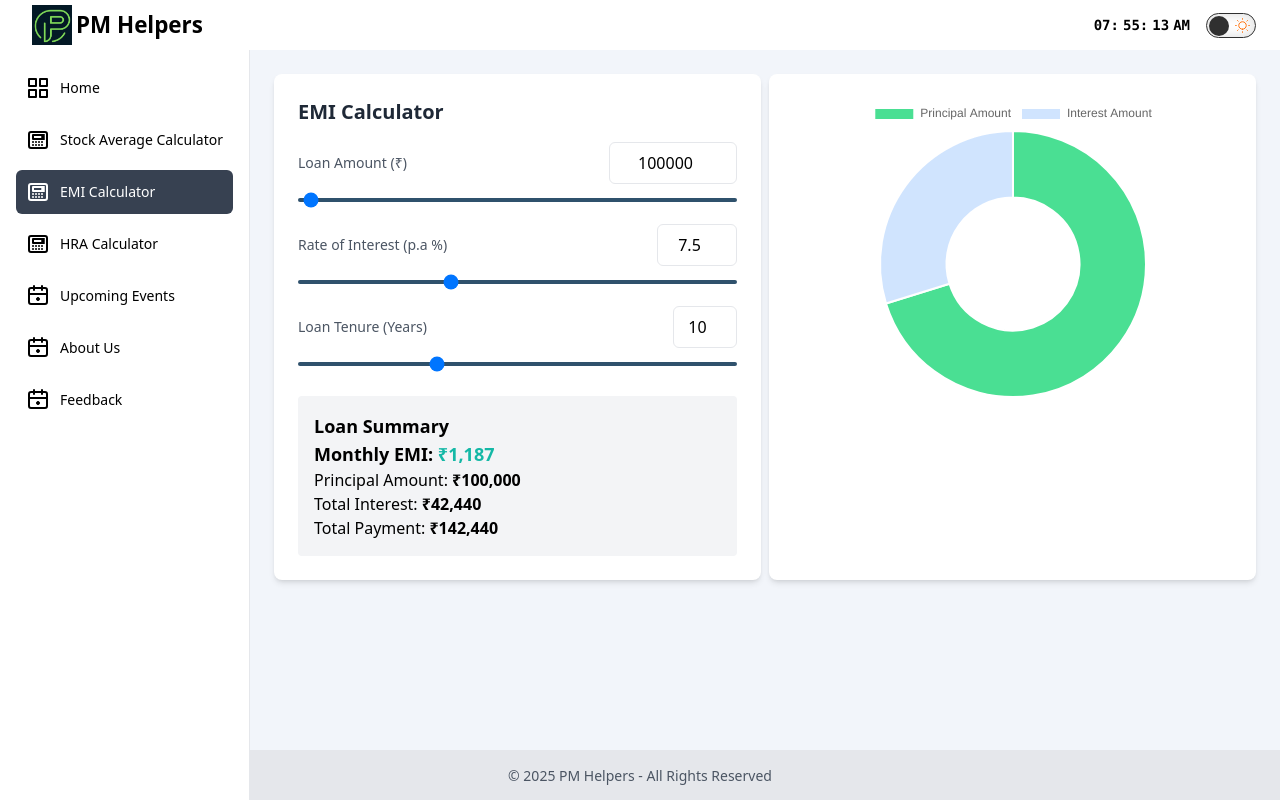
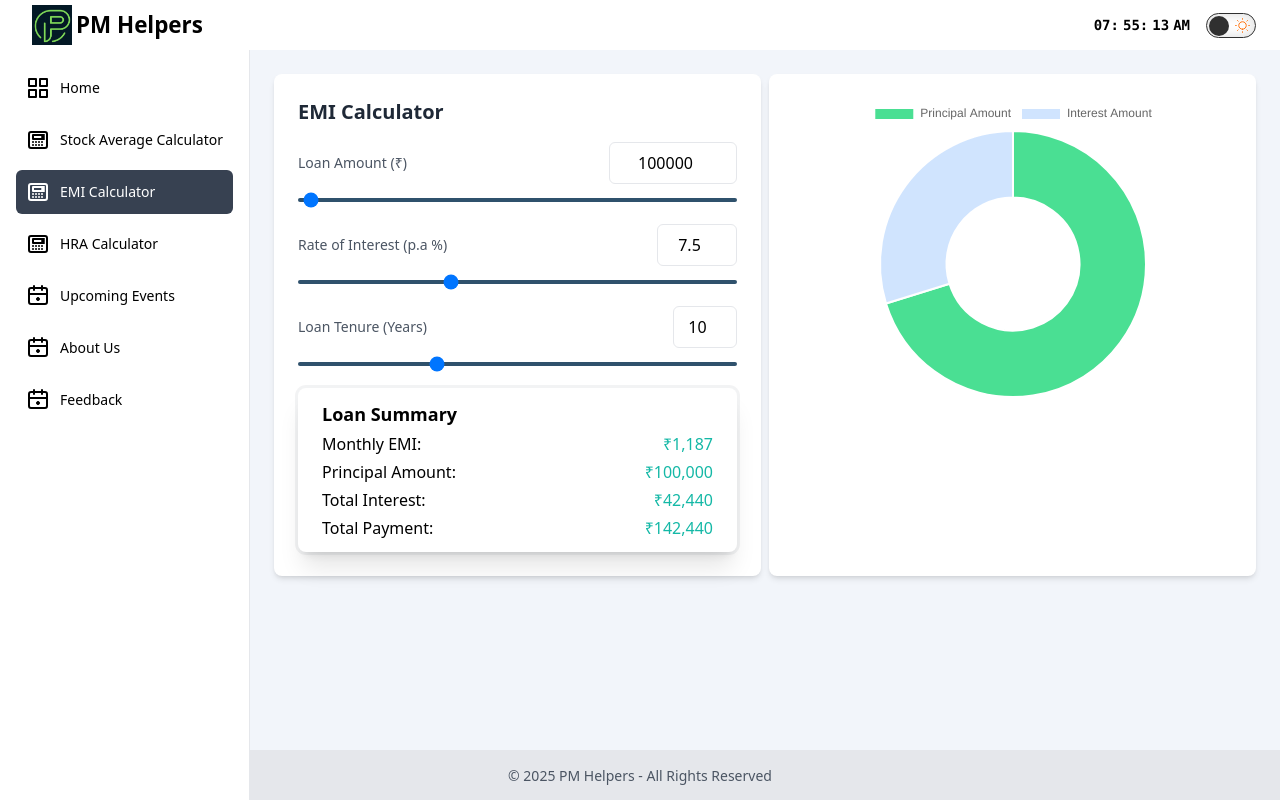
Before and after one commit to pankaj720525/stockaveragecalculator, a Vue app: page /emi-calculator in a window 1280 px wide. Built offline with nearby package versions, Linux system fonts and the light colour scheme; what highcharts-vue would draw is missing.

Commit message:
Design changes

```diff
--- a/src/views/EmiCalculator.vue
+++ b/src/views/EmiCalculator.vue
@@ -8,7 +8,7 @@
         <div class="flex items-center justify-between space-x-2">
           <label class="block text-gray-600 dark:text-gray-300 text-sm">Loan Amount (₹)</label>
           <input type="number" v-model="loanAmount"
-            class="w-32 border dark:bg-gray-800 p-2 rounded-md text-center dark:text-white" />
+            class="w-32 border dark:bg-gray-900 p-2 rounded-md text-center dark:text-white" />
         </div>
         <div class="">
           <input type="range" v-model="loanAmount" minlength="0" min="10000" max="8000000" step="50000"
@@ -21,7 +21,7 @@
         <div class="flex items-center justify-between space-x-2">
           <label class="block text-gray-600 dark:text-gray-300 text-sm">Rate of Interest (p.a %)</label>
           <input type="number" v-model="interestRate"
-            class="w-20 border p-2 dark:bg-gray-800 rounded-md text-center dark:text-white" />
+            class="w-20 border p-2 dark:bg-gray-900 rounded-md text-center dark:text-white" />
         </div>
         <div class="">
           <input type="range" v-model="interestRate" min="1" max="20" step="0.1"
@@ -34,7 +34,7 @@
         <div class="flex items-center justify-between space-x-2">
           <label class="block text-gray-600 dark:text-gray-300 text-sm">Loan Tenure (Years)</label>
           <input type="number" v-model="loanTenure"
-            class="w-16 border p-2 dark:bg-gray-800 rounded-md text-center dark:text-white" />
+            class="w-16 border p-2 dark:bg-gray-900 rounded-md text-center dark:text-white" />
         </div>
         <div>
           <input type="range" v-model="loanTenure" min="1" max="30" step="1" class="w-full cursor-pointer custom-slider"
@@ -43,13 +43,50 @@
       </div>
 
       <!-- EMI Results -->
-      <div class="mt-6 p-4 bg-gray-100 dark:bg-gray-900 rounded dark:text-white">
-        <h3 class="text-lg font-bold dark:text-slate-300">Loan Summary</h3>
-        <p class="text-lg font-bold">Monthly EMI: <span class="text-teal-500">₹{{ monthlyEMI.toLocaleString() }}</span>
-        </p>
-        <p>Principal Amount: <span class="font-bold dark:text-slate-300">₹{{ loanAmount.toLocaleString() }}</span></p>
-        <p>Total Interest: <span class="font-bold">₹{{ totalInterest.toLocaleString() }}</span></p>
-        <p>Total Payment: <span class="font-bold">₹{{ totalPayment.toLocaleString() }}</span></p>
+      <div class="bg-white dark:bg-gray-900 rounded-lg px-6 py-3 ring shadow-xl ring-gray-900/5">
+          <h3 class="text-lg font-bold dark:text-slate-300">Loan Summary</h3>
+          <div class="relative w-full rounded-tr-md rounded-br-none rounded-bl-none dark:text-slate-200">
+              <div>
+                  <div class="border-b  border-none">
+                      <div class="flex justify-between items-center gap-2 pt-1">
+                          <div class="font-medium">Monthly EMI:</div>
+                          <div class="font-medium whitespace-nowrap text-teal-500 dark:text-teal-400">
+                              <span>₹</span><span class="">{{ monthlyEMI.toLocaleString() }}</span>
+                          </div>
+                      </div>
+                  </div>
+              </div>
+              <div>
+                  <div class="  border-b  border-none">
+                      <div class="flex justify-between items-center gap-2 pt-1">
+                          <div class="font-medium">Principal Amount:</div>
+                          <div class="font-medium whitespace-nowrap text-teal-500 dark:text-teal-400">
+                              <span>₹</span><span class="">{{ loanAmount.toLocaleString() }}</span>
+                          </div>
+                      </div>
+                  </div>
+              </div>
+              <div>
+                  <div class="  border-b  border-none">
+                      <div class="flex justify-between items-center gap-2 pt-1">
+                          <div class="font-medium">Total Interest:</div>
+                          <div class="font-medium whitespace-nowrap text-teal-500 dark:text-teal-400">
+                              <span>₹</span><span class="">{{ totalInterest.toLocaleString() }}</span>
+                          </div>
+                      </div>
+                  </div>
+              </div>
+              <div>
+                  <div class="  border-b  border-none">
+                      <div class="flex justify-between items-center gap-2 pt-1">
+                          <div class="font-medium">Total Payment:</div>
+                          <div class="font-medium whitespace-nowrap text-teal-500 dark:text-teal-400">
+                              <span>₹</span><span class="">{{ totalPayment.toLocaleString() }}</span>
+                          </div>
+                      </div>
+                  </div>
+              </div>
+          </div>
       </div>
     </div>
     <!-- Highcharts Pie Chart -->
--- a/src/views/Home.vue
+++ b/src/views/Home.vue
@@ -9,7 +9,7 @@
 
             <div class="mt-6 grid grid-cols-1 md:grid-cols-2 lg:grid-cols-3 gap-6">
                 <router-link to="/stock-average-calculator">
-                    <div class="dark:bg-gray-800 bg-white p-4 rounded-lg shadow-md">
+                    <div class="dark:bg-gray-800 bg-white p-4 rounded-lg shadow-md h-full">
                         <h2 class="text-md dark:text-teal-400 font-semibold text-gray-700">📊 Stock Average Calculator</h2>
                         <p class="text-gray-500 dark:text-gray-400 mt-2 text-sm">
                         Quickly determine your stock average price when buying shares at different price points.
@@ -18,7 +18,7 @@
                 </router-link>
 
                 <router-link to="/upcoming-events">
-                    <div class="dark:bg-gray-800 bg-white p-4 rounded-lg shadow-md">
+                    <div class="dark:bg-gray-800 bg-white p-4 rounded-lg shadow-md h-full">
                         <h2 class="text-md dark:text-teal-400 font-semibold text-gray-700">📅 Upcoming Events</h2>
                         <p class="text-gray-500 dark:text-gray-400 mt-2 text-sm">
                         Never miss an important event again. Keep track of your schedules effortlessly.
@@ -27,7 +27,7 @@
                 </router-link>
 
                 <router-link to="/emi-calculator">
-                    <div class="dark:bg-gray-800 bg-white p-4 rounded-lg shadow-md">
+                    <div class="dark:bg-gray-800 bg-white p-4 rounded-lg shadow-md h-full">
                         <h2 class="text-md dark:text-teal-400 font-semibold text-gray-700">💰 EMI Calculator</h2>
                         <p class="text-gray-500 dark:text-gray-400 mt-2 text-sm">
                         Calculate your monthly loan payments with ease and plan your finances better.
```
Also changed, not shown: src/views/HraCalculator.vue (+13 -14 lines).
